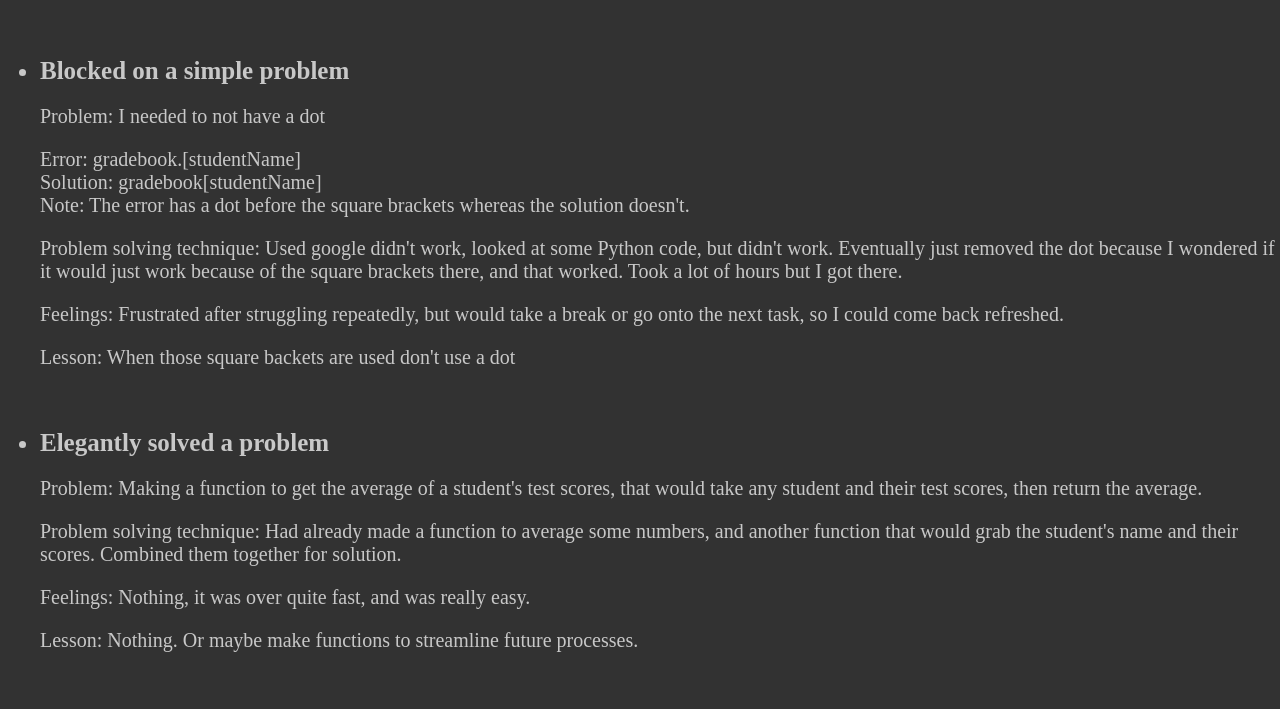
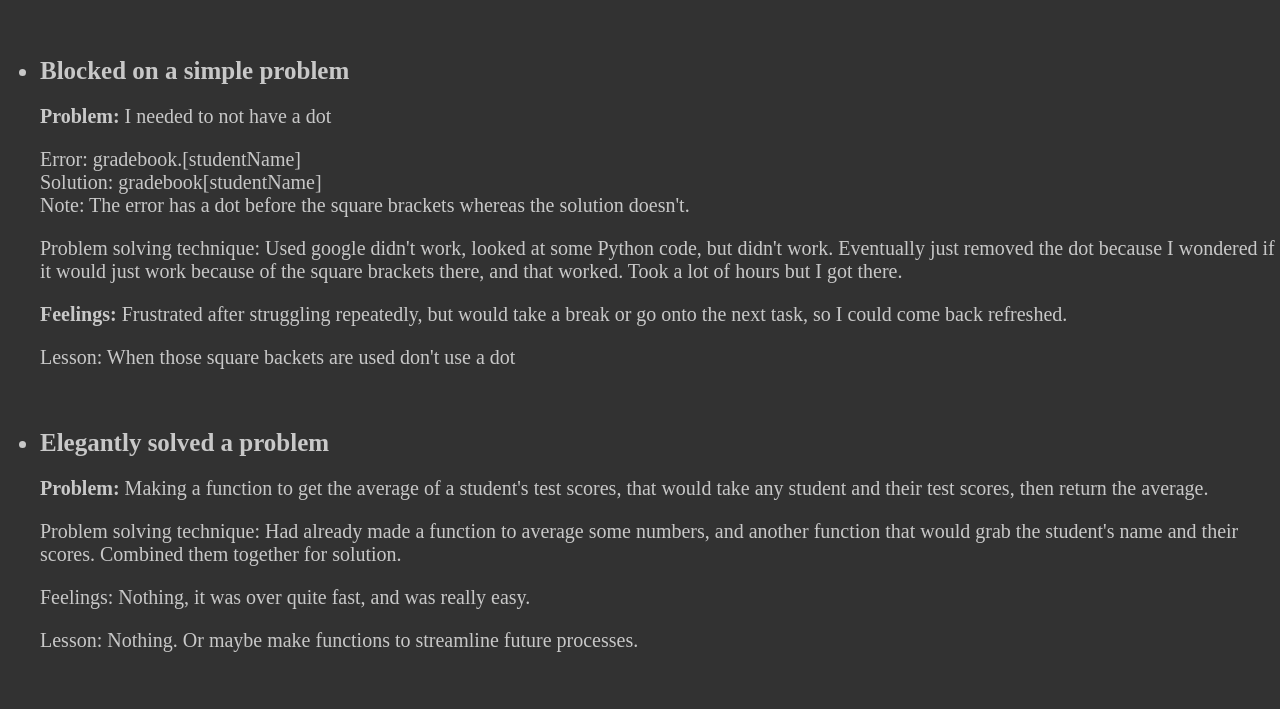
Before and after one commit to kaeda-kamui/kaeda-kamui.github.io, a plain HTML site: page blog/problem-solving.html in a window 1280 px wide. Shown: the part 61-770 px from the top of the page. Drawn offline with Linux system fonts and the light colour scheme.

Commit message:
Add CSS styling to span.bold class

```diff
--- a/styles/main.css
+++ b/styles/main.css
@@ -136,6 +136,10 @@ ul.questions li {
   margin-top: 60px;
 }
 
+span.bold {
+  font-weight: bold;
+}
+
 /* Temporary */
 p {
   font-size: 20px;
```
